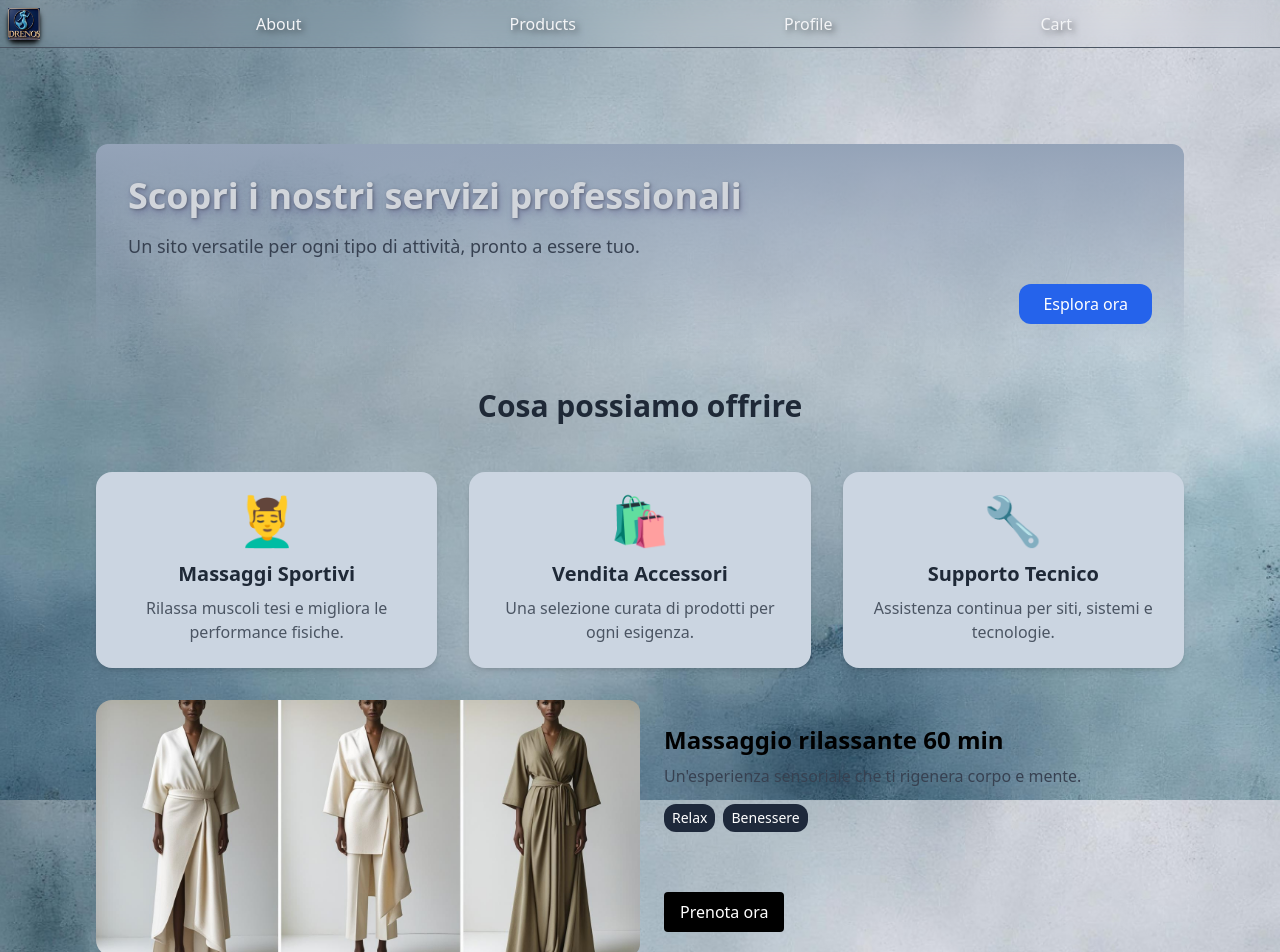
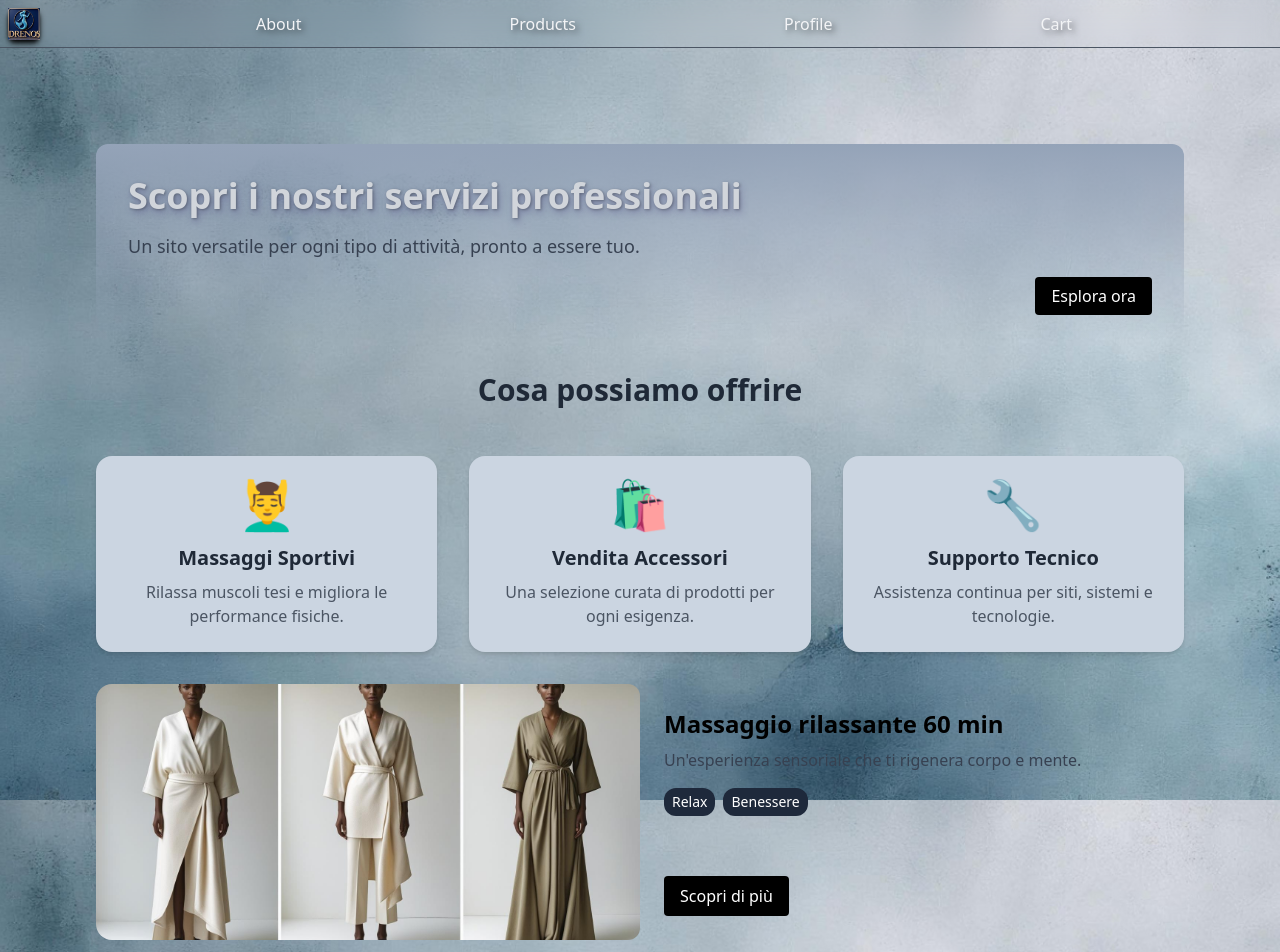
Before and after one commit to AndreaBarberio/drenos-app, a React (Create React App) app: page / in a window 1280 px wide. Shown: the top 952 px of the page. Built offline with nearby package versions, Linux system fonts and the light colour scheme.

Commit message:
feat(home): add dynamic heroSectionData and enhance CTA props support
- Made HeroSection reusable via ctaText and ctaLink props
- Created heroSectionData.js and passed it to HeroSection from Home
- Improved dropdown styling with hover/gradient effects
- Updated featuredData CTA to link to /products

```diff
--- a/src/components/Home/HeroSection/HeroSection.js
+++ b/src/components/Home/HeroSection/HeroSection.js
@@ -1,13 +1,15 @@
-function HeroSection() {
+import { Link } from "react-router-dom";
+
+function HeroSection({ ctaLink, ctaText }) {
   return (
     <section className="xl:text-right m-0 w-full hero-section p-8 bg-gradient-to-b from-slate-400 to-transparent text-center rounded-xl">
       <h1 className="text-4xl xl:text-left text-gray-300 text-shadow-xl shadow-black font-bold mb-4">Scopri i nostri servizi professionali</h1>
       <p className="text-lg xl:text-left text-gray-700 mb-6">
         Un sito versatile per ogni tipo di attività, pronto a essere tuo.
       </p>
-      <button className="items-center bg-blue-600 w-fit text-white px-6 py-2 rounded-xl hover:bg-blue-900 transition">
+      <Link to="/About" className="self-start bg-black text-white px-4 py-2 rounded hover:bg-gray-800 transition">
         Esplora ora
-      </button>
+      </Link>
     </section>
   );
 }
--- a/src/components/Navbar/Dropdown.js
+++ b/src/components/Navbar/Dropdown.js
@@ -3,11 +3,11 @@ import { Link } from "react-router-dom";
 function Dropdown({ labels, urls }) {
 
   return (
-    <div className="absolute">
-      <ul className="dropdown-container ">
+    <div className="absolute pt-2">
+      <ul className="dropdown-container">
         {urls.map((url, i) => (
           <Link to={url} key={i}>
-            <li className="shadow-md shadow-white p-2 rounded-xl">{labels[i]}</li>
+            <li className="shadow-md shadow-white p-2 rounded-xl bg-gradient-to-b from-slate-400 hover:text-blue-600 hover:shadow-blue-400 transition ">{labels[i]}</li>
           </Link>
         ))}
       </ul>
--- a/src/data/featuredData.js
+++ b/src/data/featuredData.js
@@ -5,8 +5,8 @@ const featuredData = {
   title: "Massaggio rilassante 60 min",
   description: "Un'esperienza sensoriale che ti rigenera corpo e mente.",
   image: womandress,
-  ctaText: "Prenota ora",
-  ctaLink: "/servizi/massaggi",
+  ctaText: "Scopri di più",
+  ctaLink: "/products",
   tags: ["Relax", "Benessere"],
   highlight: true
 };
--- /dev/null
+++ b/src/data/heroSectionData.js
@@ -0,0 +1,10 @@
+const heroData = {
+  /*   title: "",
+    description: "",
+    image: "", */
+  ctaText: "Esplora ora!",
+  ctaLink: "/about",
+  /*  tags: [""],
+   highlight: true */
+};
+export default heroData;
--- a/src/pages/Home/Home.js
+++ b/src/pages/Home/Home.js
@@ -8,12 +8,12 @@ import HeroSection from "../../components/Home/HeroSection/HeroSection";
 import ServicesOverview from "../../components/Home/ServiceOverview/ServiceOverview";
 import FeaturedProduct from "../../components/Home/FeaturedProduct/FeaturedProduct";
 import featuredData from "../../data/featuredData"
-
+import heroData from "../../data/heroSectionData"
 
 function Home() {
   return (
     <div className="m-0 p-24 w-full bg-transparent flex flex-col min-h-screen">
-      <HeroSection />
+      <HeroSection {...heroData} />
       <ServicesOverview />
       <FeaturedProduct  {...featuredData} />
       {/*
```
